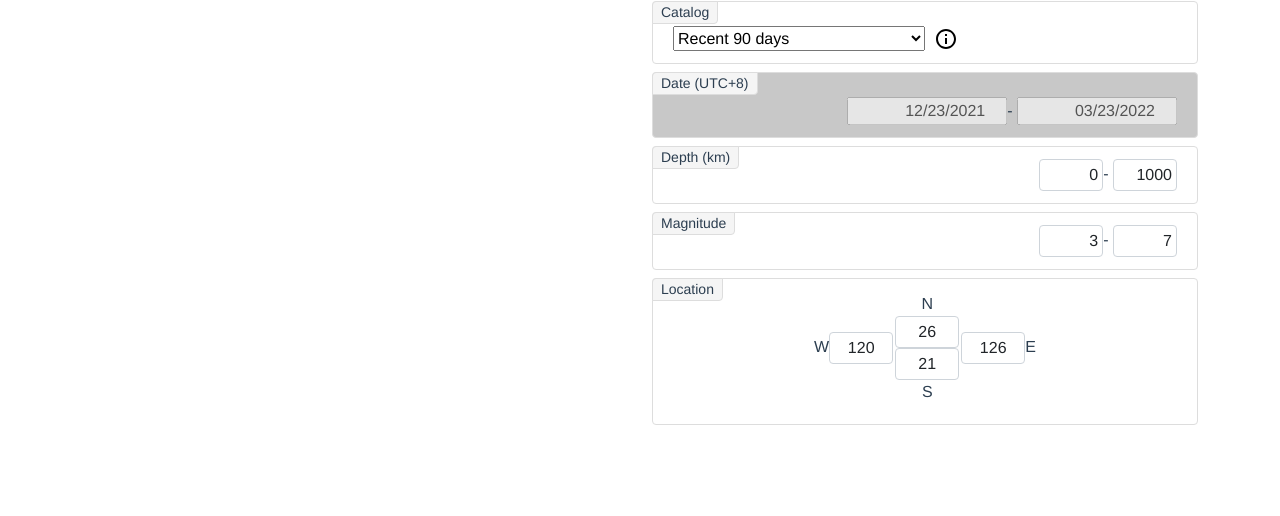
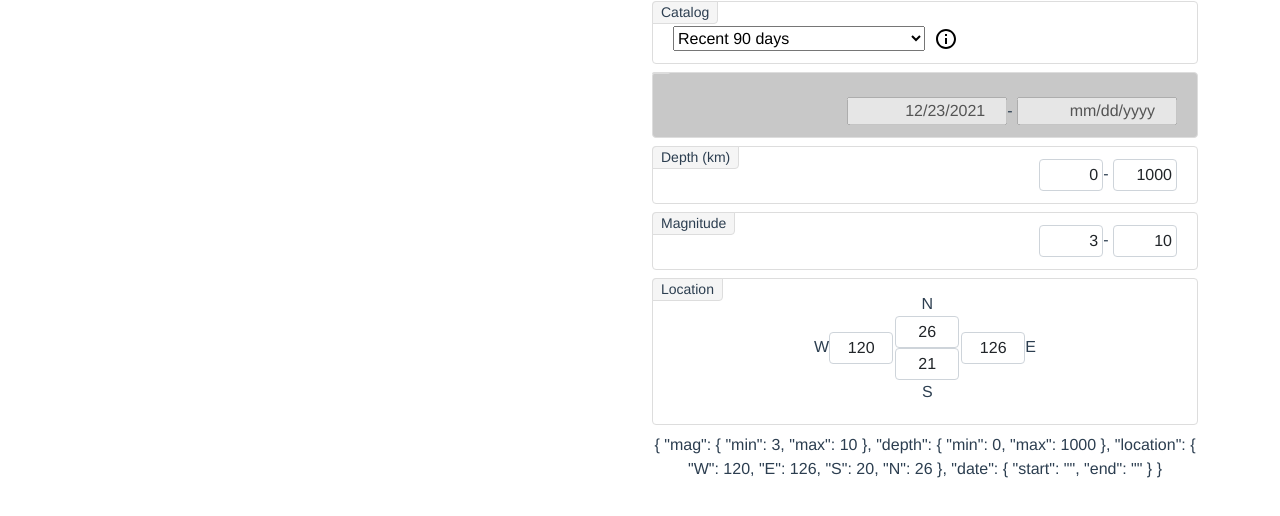
Before and after one commit to joshchunghung/seisVue, a Vue app: page / in a window 1280 px wide. Shown: the part 226-742 px from the top of the page. Built offline with nearby package versions, Linux system fonts and the light colour scheme.

Commit message:
新增vuex尚未修改完成

```diff
--- a/src/assets/js/calNowTime.js
+++ b/src/assets/js/calNowTime.js
@@ -1,4 +1,4 @@
-export function calNowTime() {
+export function calNowTime(timeType) {
     const date = new Date();
     const yearUTC = date.getUTCFullYear();
     const monthUTC = date.getUTCMonth();
@@ -29,8 +29,13 @@ export function calNowTime() {
     const dday = date_90.getDate() < 10 ? "0" + date_90.getDate() : date_90.getDate();
     const day_90 = yy + "-" + mm + "-" + dday;
     const dd = {};
-    dd['todayUTC'] = todayUTC;
-    dd['todayLocal'] = todayLocal;
     dd['day_90'] = day_90;
+    if (timeType === "TW") {
+        dd['today'] = todayLocal;
+    } else {
+        dd['today'] = todayUTC;
+    }
+
+
     return dd;
 }
--- /dev/null
+++ b/src/components/catalogUI.vue
@@ -0,0 +1,63 @@
+<template>
+  <div class="panel">
+    <div class="panel-label panel-label-corner">Catalog</div>
+    <div class="d-flex justify-content">
+      <select class="col-6">
+        <option v-for="catalog in catalogItem" :key="catalog">
+          {{ catalog }}
+        </option>
+      </select>
+
+      <div id="helpIcon" class="col-1">
+        <svg
+          xmlns="http://www.w3.org/2000/svg"
+          height="24px"
+          viewBox="0 0 24 24"
+          width="24px"
+          fill="#000000"
+        >
+          <path d="M0 0h24v24H0V0z" fill="none" />
+          <path
+            d="M11 7h2v2h-2zm0 4h2v6h-2zm1-9C6.48 2 2 6.48 2 12s4.48 10 10 10 10-4.48 10-10S17.52 2 12 2zm0 18c-4.41 0-8-3.59-8-8s3.59-8 8-8 8 3.59 8 8-3.59 8-8 8z"
+          />
+        </svg>
+        <div class="hover col-sm-12 text-start">
+          <b>Recent 90 days</b> : CWB Rapid Reports
+          <br />
+          <b>Archived</b> : revised by CWB. (1991-01-01~)
+        </div>
+      </div>
+    </div>
+  </div>
+</template>
+
+<script lang="ts">
+import { defineComponent, ref } from "vue";
+export default defineComponent({
+  name: "catalogUI",
+  setup() {
+    const catalogItem = ref(["Recent 90 days", "Archived"]);
+
+    return {
+      catalogItem,
+    };
+  },
+});
+</script>
+
+<style src="@/assets/css/panel.css" scoped></style>
+<style scoped>
+#helpIcon:hover > div {
+  display: inline-block;
+}
+.hover {
+  position: absolute;
+  display: none;
+  width: 300px;
+  padding: 10px 10px 10px 10px;
+  border-radius: 4px;
+  background-color: aliceblue;
+  border: 1px solid #6c757d;
+  z-index: 1000;
+}
+</style>
--- a/src/components/dateUI.vue
+++ b/src/components/dateUI.vue
@@ -8,7 +8,7 @@
         class="col-5 text-end"
         min="1991-01-01"
         max="9999-12-31"
-        :value="dateState.day_90"
+        v-model="dateState.day_90"
         :disabled="isDateDisabled"
       />-
       <input
@@ -16,7 +16,7 @@
         name="date"
         class="col-5 text-end"
         max="9999-12-31"
-        :value="endTime"
+        v-model="endTime"
         :disabled="isDateDisabled"
       />
     </div>
@@ -26,30 +26,28 @@
 <script lang="ts">
 import { defineComponent, onUpdated, reactive, ref } from "vue";
 import { calNowTime } from "@/assets/js/calNowTime";
-
+import { useStore } from "vuex";
 export default defineComponent({
   name: "dateUI",
-  props: {
-    dateType: String,
-  },
-  setup(props) {
+
+  setup() {
     const isDateDisabled = ref<boolean>(true);
     const backGroundStyle = ref<string>("background-color: rgb(200, 200, 200)");
 
     const dateState = reactive(calNowTime());
     let endTime = ref(dateState.todayLocal);
-
-    onUpdated(() => {
-      if (props.dateType === "Date (UTC+8)") {
-        isDateDisabled.value = true;
-        backGroundStyle.value = "background-color: rgb(200, 200, 200)";
-        endTime.value = dateState.todayLocal;
-      } else if (props.dateType === "Date (UTC)") {
-        isDateDisabled.value = false;
-        backGroundStyle.value = "background-color: rgb(255, 255, 255)";
-        endTime.value = dateState.todayUTC;
-      }
-    });
+    const test = useStore().dispatch("getTime", "TW");
+    //   onUpdated(() => {
+    //     if (props.dateType === "Date (UTC+8)") {
+    //       isDateDisabled.value = true;
+    //       backGroundStyle.value = "background-color: rgb(200, 200, 200)";
+    //       endTime.value = dateState.todayLocal;
+    //     } else if (props.dateType === "Date (UTC)") {
+    //       isDateDisabled.value = false;
+    //       backGroundStyle.value = "background-color: rgb(255, 255, 255)";
+    //       endTime.value = dateState.todayUTC;
+    //     }
+    //   });
 
     return {
       isDateDisabled,
--- a/src/components/depthUI.vue
+++ b/src/components/depthUI.vue
@@ -7,28 +7,27 @@
         class="col-5 form-control number text-end"
         name="depth"
         min="0"
-        :value="depth.min"
+        v-model.number="depth.min"
       />-
       <input
         type="text"
         class="col-5 form-control number text-end"
         name="depth"
         max="6371"
-        :value="depth.max"
+        v-model.number="depth.max"
       />
     </div>
   </div>
 </template>
 
 <script lang="ts">
-import { defineComponent, reactive } from "vue";
+import { defineComponent } from "vue";
+import { useStore } from "vuex";
+
 export default defineComponent({
   name: "depthUI",
   setup() {
-    const depth = reactive({
-      max: 1000,
-      min: 0,
-    });
+    const depth = useStore().state.depth;
     return {
       depth,
     };
--- a/src/components/locationUI.vue
+++ b/src/components/locationUI.vue
@@ -12,7 +12,7 @@
                 size="8"
                 class="form-control number text-center"
                 name="lonMin"
-                :value="lonValue.min"
+                v-model.number="lonValue.min"
               />
             </td>
             <td>
@@ -22,7 +22,7 @@
                 size="8"
                 class="form-control number text-center"
                 name="latMax"
-                :value="latValue.max"
+                v-model.number="latValue.max"
               />
               <br />
               <input
@@ -30,7 +30,7 @@
                 size="8"
                 class="form-control number text-center"
                 name="latMin"
-                :value="latValue.min"
+                v-model.number="latValue.min"
               />
               <br />
               <label for="latMin">S</label>
@@ -41,7 +41,7 @@
                 size="8"
                 class="form-control number text-center"
                 name="lonMax"
-                :value="lonValue.max"
+                v-model.number="lonValue.max"
               />
               <label for="lonMax">E</label>
             </td>
--- a/src/components/magUI.vue
+++ b/src/components/magUI.vue
@@ -2,16 +2,33 @@
   <div class="panel">
     <div class="panel-label panel-label-corner">Magnitude</div>
     <div class="panel-tight text-end">
-      <input type="text" class="col-5 form-control number text-end" min="0" value="3" />-
-      <input type="text" class="col-5 form-control number text-end" max="10" value="7" />
+      <input
+        type="text"
+        class="col-5 form-control number text-end"
+        min="0"
+        v-model.number="mag.min"
+      />-
+      <input
+        type="text"
+        class="col-5 form-control number text-end"
+        max="10"
+        v-model.number="mag.max"
+      />
     </div>
   </div>
 </template>
 
 <script lang="ts">
 import { defineComponent } from "vue";
+import { useStore } from "vuex";
 export default defineComponent({
   name: "magUI",
+  setup() {
+    const mag = useStore().state.mag;
+    return {
+      mag,
+    };
+  },
 });
 </script>
 
--- /dev/null
+++ b/src/components/queryEventUI.vue
@@ -0,0 +1,18 @@
+<template>
+  <div>{{ test }}</div>
+</template>
+
+<script lang="ts">
+import { defineComponent } from "vue";
+import { useStore } from "vuex";
+
+export default defineComponent({
+  name: "buttonUI",
+  setup() {
+    const test = useStore().state;
+    return {
+      test,
+    };
+  },
+});
+</script>
--- a/src/store/index.ts
+++ b/src/store/index.ts
@@ -1,39 +1,46 @@
-import { createStore } from 'vuex'
+import { createStore } from "vuex";
 import { calNowTime } from "@/assets/js/calNowTime";
 
 export default createStore({
   state: {
     mag: {
       min: 3,
-      max: 10
+      max: 10,
     },
     depth: {
       min: 0,
-      max: 1000
+      max: 1000,
     },
     location: {
       W: 120,
       E: 126,
       S: 20,
-      N: 26
+      N: 26,
     },
     date: {
       start: "",
-      end: ""
-    }
+      end: "",
+    },
   },
-  getters: {
+  getters: {},
+  mutations: {
     calTime(state) {
       const dd = calNowTime();
       state.date.start = dd.day_90;
       state.date.end = dd.todayUTC;
     },
   },
-  mutations: {
+  actions: {
+    getTime(context, timeType) {
+      if (timeType === "TW") {
+        //  context.commit.calTime("TW")
+        console.log("TW")
+      } else {
+        console.log("UTC")
+      }
 
+
+    },
   },
-  actions: {
-  },
-  modules: {
-  }
-})
+  modules: {},
+});
--- a/src/views/seisMapView.vue
+++ b/src/views/seisMapView.vue
@@ -7,10 +7,12 @@
           <twMap />
         </div>
         <div id="filter" class="col-lg-6 col-sm-12">
-          <catalogDateUI />
+          <catalogUI />
+          <dateUI />
           <depthUI />
           <magUI />
           <locationUI />
+          <buttonUI />
         </div>
       </div>
     </div>
@@ -21,19 +23,23 @@
 import { defineComponent } from "vue";
 import headerTitle from "@/components/headerTitle.vue";
 import twMap from "@/components/twMap.vue";
-import catalogDateUI from "@/components/catalogDateUI.vue";
+import catalogUI from "@/components/catalogUI.vue";
+import dateUI from "@/components/dateUI.vue";
 import depthUI from "@/components/depthUI.vue";
 import magUI from "@/components/magUI.vue";
 import locationUI from "@/components/locationUI.vue";
+import buttonUI from "@/components/queryEventUI.vue";
 export default defineComponent({
   name: "seisMap",
   components: {
     headerTitle,
     twMap,
-    catalogDateUI,
+    catalogUI,
+    dateUI,
     depthUI,
     magUI,
     locationUI,
+    buttonUI,
   },
 });
 </script>
```
